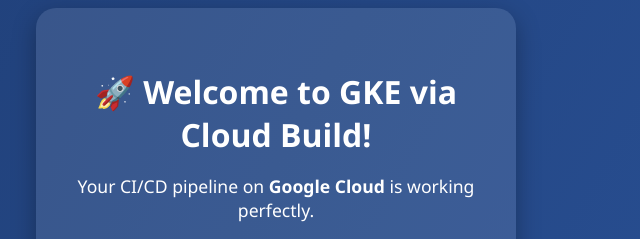
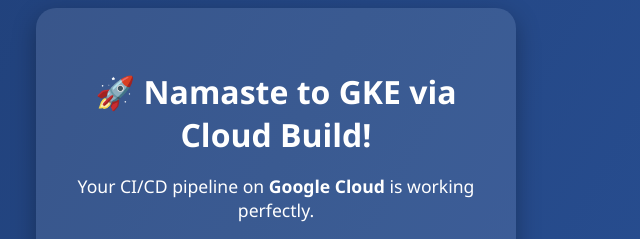
Before and after one commit to Prashantkumar477447/Node.js-Application, a website: page app/views/index.html in a window 1280 px wide. Shown: the part 236-475 px from the top of the page, 364-1004 px from the left. Drawn offline with Linux system fonts and the light colour scheme.

Commit message:
Update index.html

```diff
--- a/app/views/index.html
+++ b/app/views/index.html
@@ -8,7 +8,7 @@
 </head>
 <body>
   <div class="container">
-    <h1>🚀 Welcome to GKE via Cloud Build!</h1>
+    <h1>🚀 Namaste to GKE via Cloud Build!</h1>
     <p>Your CI/CD pipeline on <strong>Google Cloud</strong> is working perfectly.</p>
     <button onclick="window.location.reload()">Refresh Deployment</button>
   </div>
```
